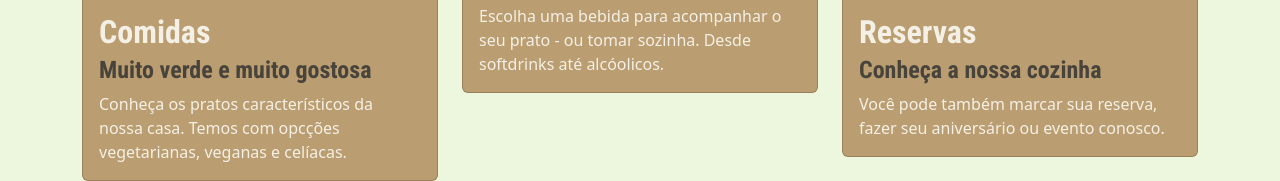
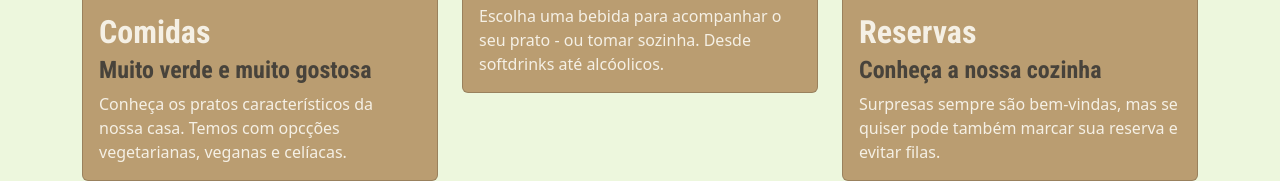
Before and after one commit to joaomalafaia/ex_bs_restaurante, a plain HTML site: page index.html in a window 1280 px wide. Shown: the part 915-1096 px from the top of the page. Drawn offline with nearby package versions, Linux system fonts and the light colour scheme.

Commit message:
3rd card <p> altered

```diff
--- a/index.html
+++ b/index.html
@@ -95,7 +95,7 @@
                     <div class="card-body">
                         <h4 class="card-title">Reservas</h4>
                         <h5 class="card-subtitle mb-2 text-muted">Conheça a nossa cozinha</h5>
-                        <p class="card-text">Você pode também marcar sua reserva, fazer seu aniversário ou evento conosco.</p>
+                        <p class="card-text">Surpresas sempre são bem-vindas, mas se quiser pode também marcar sua reserva e evitar filas.</p>
                     </div>
                 </section>
             </div>
```
